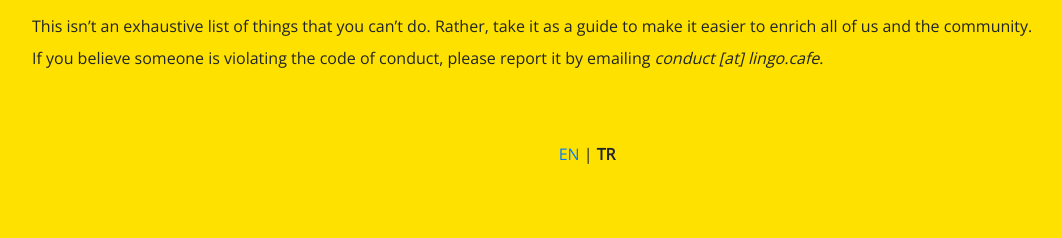
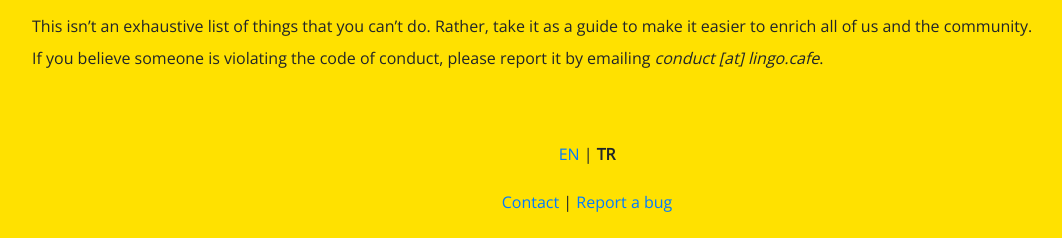
Before and after one commit to onurmatik/lingo, a Django app: page /docs/conduct/ in a window 1280 px wide. Shown: the part 609-847 px from the top of the page, without its empty margins (53-1115 px from the left). Before the commit the page ends 773 px from the top, so only its background shows below. Run offline with Django 3.2, Linux system fonts and the light colour scheme; parts of the project's set-up code (start-up, migrations or seed data) failed here and were passed over; some libraries are stand-ins or nearby versions.

Commit message:
added "report a bug" link

```diff
--- a/lingo/templates/base.html
+++ b/lingo/templates/base.html
@@ -83,6 +83,17 @@
     </p>
 
 
+    <p class="my-4 text-center">
+        <a href="https://twitter.com/messages/compose?recipient_id=1245017306046124036&ref_src=twsrc%5Etfw" target="_blank">
+            {% trans "Contact" %}
+        </a>
+        |
+        <a href="https://github.com/onurmatik/lingo/issues" target="_blank">
+            {% trans "Report a bug" %}
+        </a>
+    </p>
+
+
 {% block js %}
 {% endblock %}
 
--- a/lingo/templates/index.html
+++ b/lingo/templates/index.html
@@ -163,10 +163,6 @@
 				<a href="{% url 'docs_conduct' %}">
 					{% trans "Code of conduct" %}
 				</a>
-				|
-				<a href="https://twitter.com/messages/compose?recipient_id=1245017306046124036&ref_src=twsrc%5Etfw" target="_blank">
-					{% trans "Contact" %}
-				</a>
 
 			</p>
 
```
Also changed, not shown: locale/tr/LC_MESSAGES/django.po, 1 other file.
